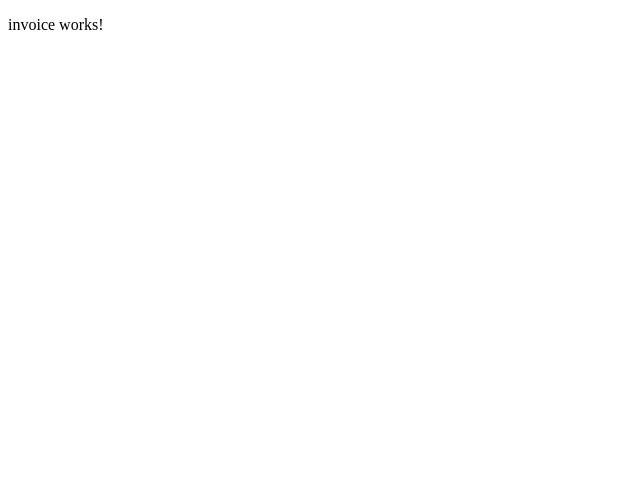
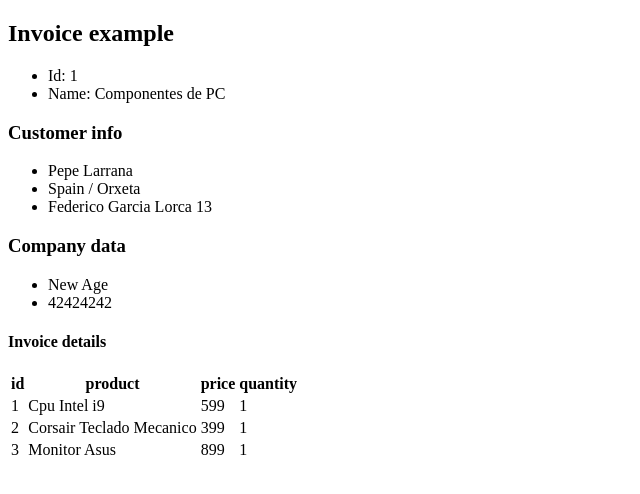
Before and after one commit to SerBro42/2-invoice-app, an Angular app: page / in a window 1280 px wide. Shown: the top 494 px of the page, without its empty margins (0-640 px from the left). Built offline with nearby package versions, Linux system fonts and the light colour scheme.

Commit message:
Item service refactored to Invoice service. Example invoice visible on browser.

```diff
--- a/src/app/app.html
+++ b/src/app/app.html
@@ -1 +1 @@
-<app-invoice></app-invoice>
+<app-InvoiceComponent></app-InvoiceComponent>
--- a/src/app/app.ts
+++ b/src/app/app.ts
@@ -1,10 +1,10 @@
 import { Component, signal } from '@angular/core';
 import { RouterOutlet } from '@angular/router';
-import { Invoice } from './components/invoice/invoice';
+import { InvoiceComponent } from './components/invoice/invoice';
 
 @Component({
   selector: 'app-root',
-  imports: [RouterOutlet, Invoice],
+  imports: [RouterOutlet, InvoiceComponent],
   templateUrl: './app.html',
   styleUrl: './app.css'
 })
--- a/src/app/components/invoice/invoice.html
+++ b/src/app/components/invoice/invoice.html
@@ -1 +1,57 @@
-<p>invoice works!</p>
+<div>
+  <div>
+    <h2>Invoice example</h2>
+    <div>
+      <ul>
+        <li>
+          Id: {{ invoice.id }}
+        </li>
+        <li>
+          Name: {{ invoice.name }}
+        </li>
+      </ul>
+    </div>
+
+    <div>
+      <h3>Customer info</h3>
+      <ul>
+        <li> {{ invoice.client.name }} {{ invoice.client.lastName }} </li>
+        <li> {{ invoice.client.address.country }} / {{ invoice.client.address.city }} </li>
+        <li> {{ invoice.client.address.street }} {{ invoice.client.address.number }} </li>
+      </ul>
+    </div>
+
+    <div>
+      <h3>Company data</h3>
+      <ul>
+        <li> {{ invoice.company.name }} </li>
+        <li> {{ invoice.company.fiscalNumber }} </li>
+      </ul>
+    </div>
+
+    <div>
+      <h4>Invoice details</h4>
+      <table>
+        <thead>
+          <tr>
+            <th>id</th>
+            <th>product</th>
+            <th>price</th>
+            <th>quantity</th>
+          </tr>
+        </thead>
+        <tbody>
+          @for (item of invoice.items; track $index) {
+          <tr>
+            <td> {{item.id}} </td>
+            <td> {{item.product}} </td>
+            <td> {{item.price}} </td>
+            <td> {{item.quantity}} </td>
+          </tr>
+          }
+        </tbody>
+      </table>
+    </div>
+  </div>
+
+</div>
--- a/src/app/components/invoice/invoice.ts
+++ b/src/app/components/invoice/invoice.ts
@@ -1,10 +1,21 @@
-import { Component } from '@angular/core';
+import { Component, OnInit } from '@angular/core';
+import { InvoiceService } from '../../services/invoice';
+import { Invoice } from '../../models/invoice';
 
 @Component({
-  selector: 'app-invoice',
+  selector: 'app-InvoiceComponent',
   imports: [],
   templateUrl: './invoice.html'
 })
-export class Invoice {
+//We had to explicitly rename this to 'InvoiceComponent' so that it doesn't conflict with models/invoice
+export class InvoiceComponent implements OnInit{
+
+  invoice!: Invoice;
+
+  constructor(private service: InvoiceService) {}
+
+  ngOnInit(): void {
+    this.invoice = this.service.getInvoice();
+  }
 
 }
--- a/src/app/data/invoice.data.ts
+++ b/src/app/data/invoice.data.ts
@@ -1,5 +1,6 @@
 import { Invoice } from "../models/invoice";
 
+//In Angular, it is much easier to export a TS class than a JSON, hence we turned this JSON into TS
 export const invoiceData: Invoice = {
   id: 1,
   name: 'Componentes de PC',
--- a/src/app/services/item.ts
+++ b/src/app/services/invoice.ts
@@ -5,7 +5,7 @@ import { invoiceData } from '../data/invoice.data';
 @Injectable({
   providedIn: 'root'
 })
-export class Item {
+export class InvoiceService {
 
   private invoice: Invoice = invoiceData;
 
```
Also changed, not shown: 1 other file (tests, documents, lock files or other folders).
